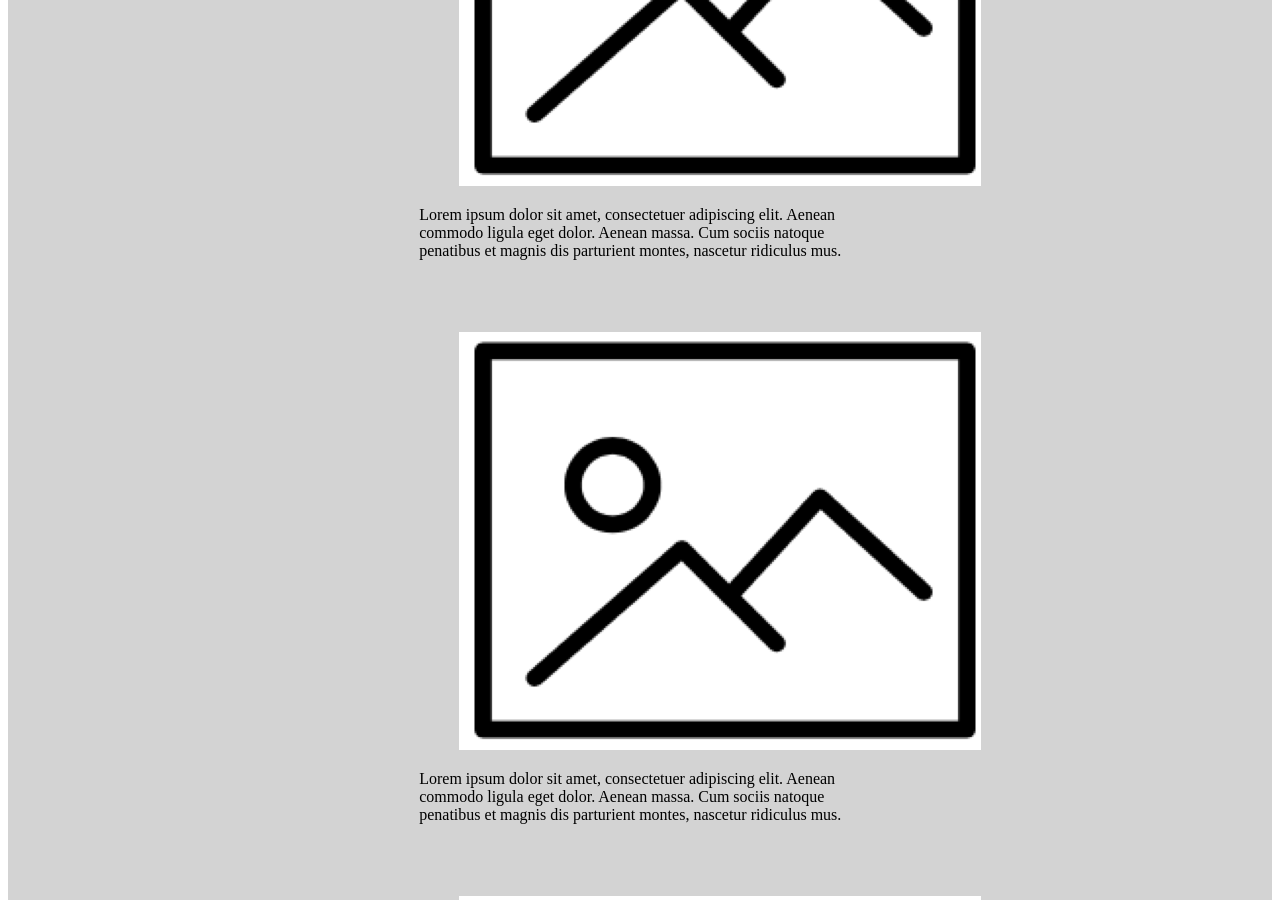
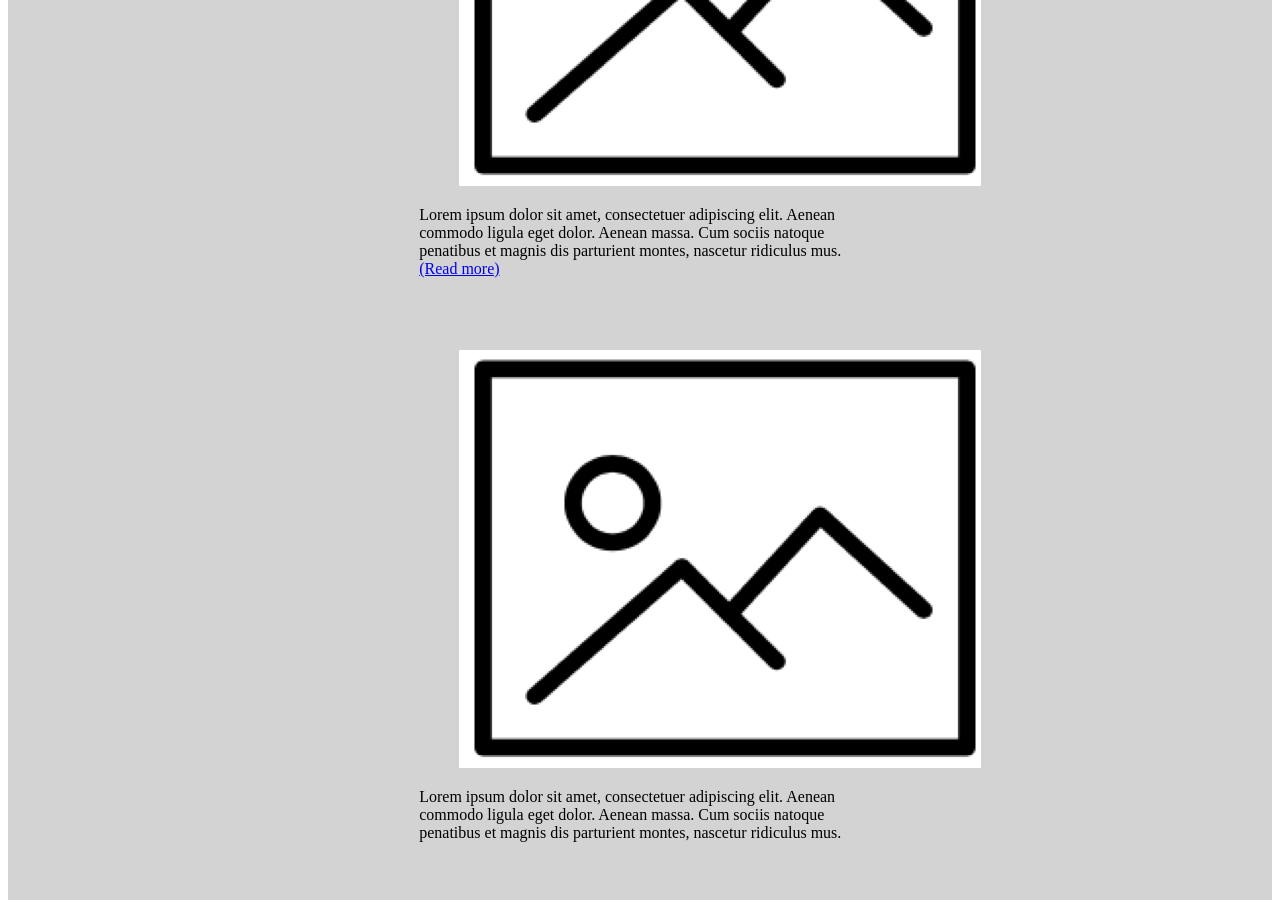
Before and after one commit to PGM-Lab/pgmlabweb, a Sphinx documentation site: the page built from docs/index.rst, in a window 1280 px wide and 900 px high, scrolled down 927 px. Built offline with Sphinx 7.4.7, drawn with Linux system fonts in a browser that asks for light colours; nearby versions of some CDN libraries.

Commit message:
fixed error

```diff
--- a/docs/index.rst
+++ b/docs/index.rst
@@ -22,7 +22,10 @@ Areas of Expertise
       :align: center
       :target: ./areas-of-expertise/topic1.html
 
-   Lorem ipsum dolor sit amet, consectetuer adipiscing elit. Aenean commodo ligula eget dolor. Aenean massa. Cum sociis natoque penatibus et magnis dis parturient montes, nascetur ridiculus mus.
+   Lorem ipsum dolor sit amet, consectetuer adipiscing elit. Aenean commodo ligula eget dolor. Aenean massa. Cum sociis natoque penatibus et magnis dis parturient montes, nascetur ridiculus mus. `(Read more)`_
+
+   .. _(Read more): ./areas-of-expertise/topic1.html
+
 
 .. container:: areas-block
 
```
Also changed, not shown: 5 other files.
